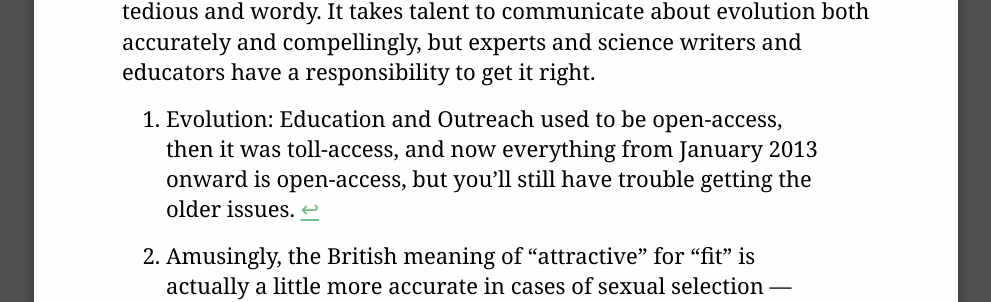
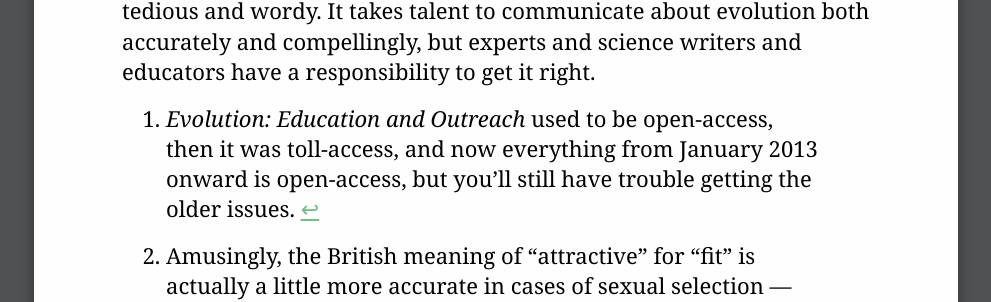
Before and after one commit to jshawl/jeancflanagan, a Jekyll site: the page built from _posts/2013-03-18-communicating-about-evolution-the-danger-of-shortcuts.md, in a window 1280 px wide and 900 px high, scrolled down 4374 px. Shown: the part 257-559 px from the top of the window, without its empty margins (144-1135 px from the left). Built offline with Jekyll 4.4.1, drawn with Linux system fonts in a browser that asks for light colours.

```diff
--- a/_posts/2013-03-18-communicating-about-evolution-the-danger-of-shortcuts.md
+++ b/_posts/2013-03-18-communicating-about-evolution-the-danger-of-shortcuts.md
@@ -40,6 +40,6 @@ As Gregory emphasized in his review article, evolution by natural selection is a
 
 Evolution is tricky. For those of us who understand it, its power to make everything else in biology crystal clear is deceptive. Most of us had naive ideas about evolution as children or students. As we progressed in our studies of science these were replaced with more accurate mental models. But we are the exceptions — most people don’t go on to major in science or think about it for a living. Yet as citizens they are often called upon to make decisions that require an understanding of evolution. And as humans, an understanding of evolution can contribute to a deeper appreciation of nature. Shortcuts are catchy — droning on about populations and generations can get tedious and wordy. It takes talent to communicate about evolution both accurately and compellingly, but experts and science writers and educators have a responsibility to get it right.
 
-[^1]: Evolution: Education and Outreach used to be open-access, then it was toll-access, and now everything from January 2013 onward is open-access, but you’ll still have trouble getting the older issues.
+[^1]: *Evolution: Education and Outreach* used to be open-access, then it was toll-access, and now everything from January 2013 onward is open-access, but you’ll still have trouble getting the older issues.
 
 [^2]: Amusingly, the British meaning of “attractive” for “fit” is actually a little more accurate in cases of sexual selection — though we’d still have to change it to “Reproduction of the Fittest.”
```
